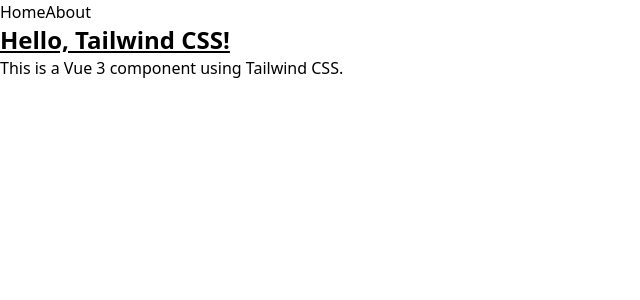
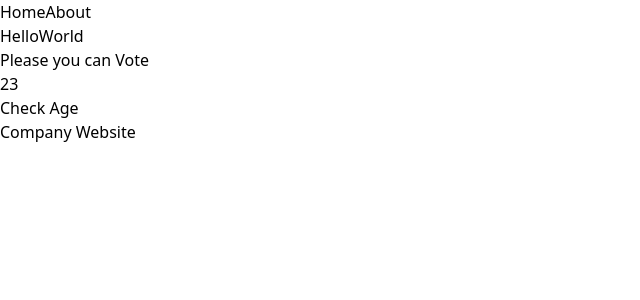
Before and after one commit to gyamficodes/vue-motion, a Vue app: page / in a window 1280 px wide. Shown: the top 300 px of the page, without its empty margins (0-640 px from the left). Built offline with nearby package versions, Linux system fonts and the light colour scheme; the HTML template or start-up script is replaced by a standard one.

Commit message:
Learing Vue Again from scratch.

```diff
--- a/src/components/HelloWorld.vue
+++ b/src/components/HelloWorld.vue
@@ -1,13 +1,44 @@
 <template>
   <div>
+    <!-- <h1>{{ msg }}</h1> -->
+    <h3 v-html="HelloWorld"></h3>
+    <h1 class="text-lg text-red-600">
+      <!-- {{ message.split("").reverse().join("") }} -->
+    </h1>
+    <h1>
+      {{
+        age > 18
+          ? "Please you can Vote"
+          : "Please you are under age and cannot vote."
+      }}
+    </h1>
 
+    <h1>{{ age }}</h1>
+    <button @click="handdleAge">Check Age</button>
+    <p>{{ message }}</p>
+
+    <!-- using dynamic attribute -->
+    <a :[attributeName]="Url" target="_blank">Company Website</a>
   </div>
 </template>
 
 <script setup lang="ts">
+import { ref } from "vue";
+const HelloWorld = ref<string>("HelloWorld");
+const age = ref<number>(23);
+const message = ref<string>("");
 
+const handdleAge = () => {
+  if (age.value > 18) {
+    message.value = "Plesae yor are elegible to vote.";
+  } else {
+    message.value = "Please you are not eligible to vote.";
+  }
+};
+
+
+const attributeName = ref<string>("href");
+const Url = ref<string>("http://fennelsoft.com")
 </script>
 
-<style scoped>
-
-</style>
+<style scoped></style>
--- a/src/views/HomeView.vue
+++ b/src/views/HomeView.vue
@@ -1,8 +1,9 @@
-<script setup lang="ts"></script>
+<script setup lang="ts">
+import HelloWorld from "../components/HelloWorld.vue"
+</script>
 
 <template>
-  <h1 class="text-2xl font-bold underline">Hello, Tailwind CSS!</h1>
-  <p>This is a Vue 3 component using Tailwind CSS.</p>
+   <HelloWorld/>
 </template>
 
 <style></style>
```
